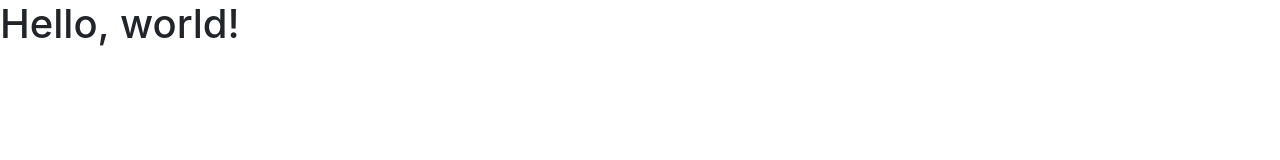
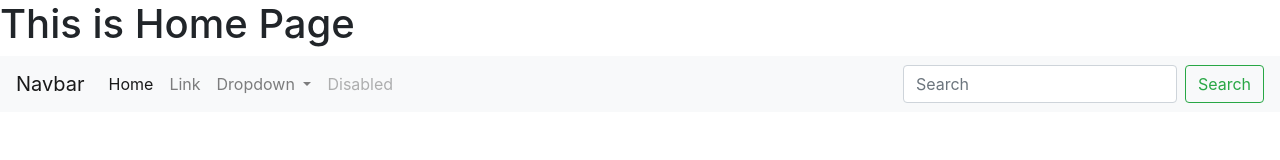
Before and after one commit to GitAptech/WS_GIT, a plain HTML site: page index.html in a window 1280 px wide. Drawn offline with nearby package versions, Linux system fonts and the light colour scheme.

Commit message:
navbar added
navbar added

```diff
--- a/index.html
+++ b/index.html
@@ -11,8 +11,42 @@
     <title>Hello, world!</title>
   </head>
   <body>
-    <h1>Hello, world!</h1>
+    <h1>This is Home Page </h1>
+<nav class="navbar navbar-expand-lg navbar-light bg-light">
+  <a class="navbar-brand" href="#">Navbar</a>
+  <button class="navbar-toggler" type="button" data-toggle="collapse" data-target="#navbarSupportedContent" aria-controls="navbarSupportedContent" aria-expanded="false" aria-label="Toggle navigation">
+    <span class="navbar-toggler-icon"></span>
+  </button>
 
+  <div class="collapse navbar-collapse" id="navbarSupportedContent">
+    <ul class="navbar-nav mr-auto">
+      <li class="nav-item active">
+        <a class="nav-link" href="#">Home <span class="sr-only">(current)</span></a>
+      </li>
+      <li class="nav-item">
+        <a class="nav-link" href="#">Link</a>
+      </li>
+      <li class="nav-item dropdown">
+        <a class="nav-link dropdown-toggle" href="#" id="navbarDropdown" role="button" data-toggle="dropdown" aria-haspopup="true" aria-expanded="false">
+          Dropdown
+        </a>
+        <div class="dropdown-menu" aria-labelledby="navbarDropdown">
+          <a class="dropdown-item" href="#">Action</a>
+          <a class="dropdown-item" href="#">Another action</a>
+          <div class="dropdown-divider"></div>
+          <a class="dropdown-item" href="#">Something else here</a>
+        </div>
+      </li>
+      <li class="nav-item">
+        <a class="nav-link disabled" href="#">Disabled</a>
+      </li>
+    </ul>
+    <form class="form-inline my-2 my-lg-0">
+      <input class="form-control mr-sm-2" type="search" placeholder="Search" aria-label="Search">
+      <button class="btn btn-outline-success my-2 my-sm-0" type="submit">Search</button>
+    </form>
+  </div>
+</nav>
     <!-- Optional JavaScript -->
     <!-- jQuery first, then Popper.js, then Bootstrap JS -->
     <script src="https://code.jquery.com/jquery-3.2.1.slim.min.js" integrity="sha384-KJ3o2DKtIkvYIK3UENzmM7KCkRr/rE9/Qpg6aAZGJwFDMVNA/GpGFF93hXpG5KkN" crossorigin="anonymous"></script>
```
